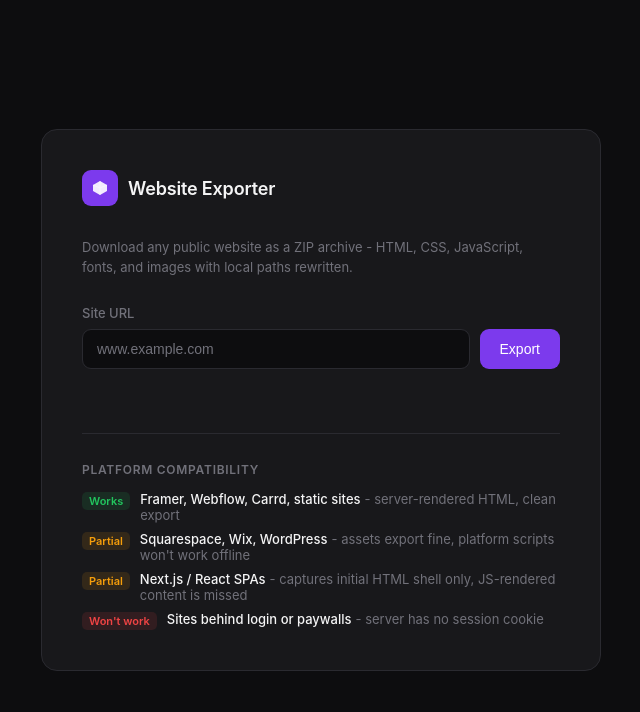
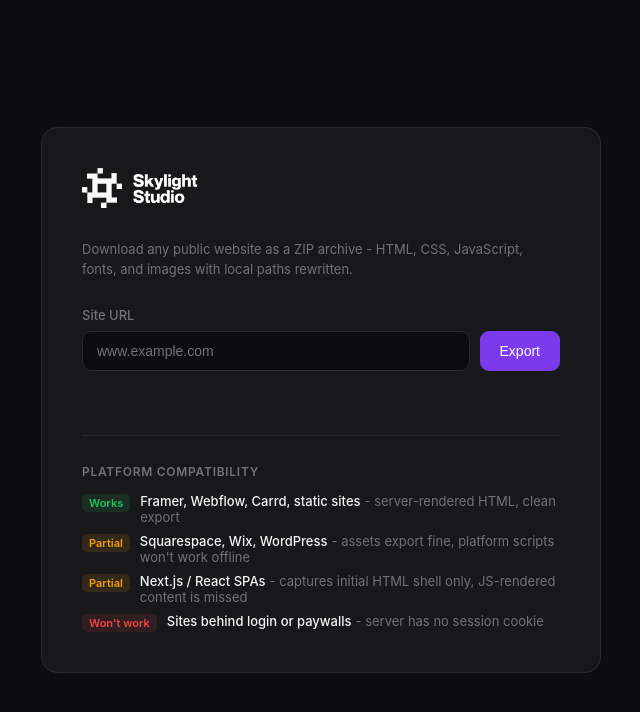
Before and after one commit to itsnicknick/framer-exporter, a website: page public/index.html in a window 1280 px wide. Shown: the whole page, without its empty margins (319-959 px from the left). Drawn offline with Linux system fonts and the light colour scheme.

Commit message:
Add Skylight Studio logo

```diff
--- a/public/index.html
+++ b/public/index.html
@@ -41,29 +41,14 @@
     }
 
     .logo {
-      display: flex;
-      align-items: center;
-      gap: 10px;
       margin-bottom: 32px;
     }
 
-    .logo-icon {
-      width: 36px;
-      height: 36px;
-      background: var(--accent);
-      border-radius: 9px;
-      display: flex;
-      align-items: center;
-      justify-content: center;
-      flex-shrink: 0;
-    }
-
-    .logo-icon svg { display: block; }
-
-    h1 {
-      font-size: 18px;
-      font-weight: 600;
-      letter-spacing: -0.01em;
+    .logo-img {
+      height: 40px;
+      width: auto;
+      display: block;
+      filter: invert(1);
     }
 
     .subtitle {
@@ -190,13 +175,7 @@
 <body>
   <div class="card">
     <div class="logo">
-      <div class="logo-icon">
-        <svg width="20" height="20" viewBox="0 0 20 20" fill="none">
-          <path d="M10 3L17 7V13L10 17L3 13V7L10 3Z" fill="white" fill-opacity="0.9"/>
-          <path d="M10 3V10M10 10L17 7M10 10L3 7M10 10V17" stroke="white" stroke-width="1.2" stroke-opacity="0.4"/>
-        </svg>
-      </div>
-      <h1>Website Exporter</h1>
+      <img src="logo.png" alt="Skylight Studio" class="logo-img">
     </div>
 
     <p class="subtitle">
```
Also changed, not shown: public/logo.png (added).
